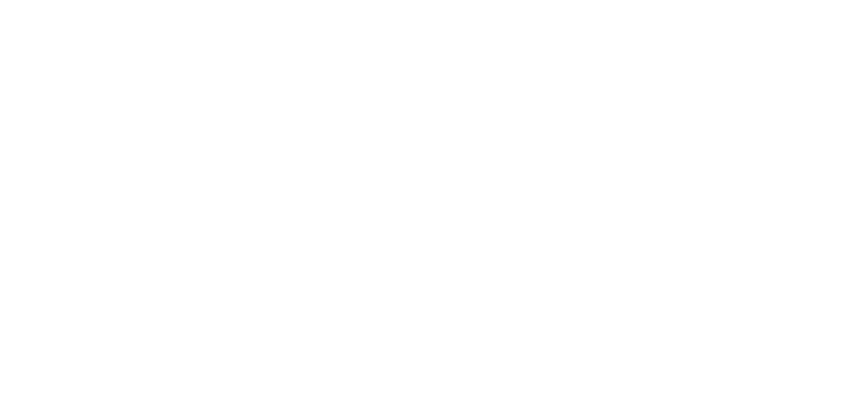
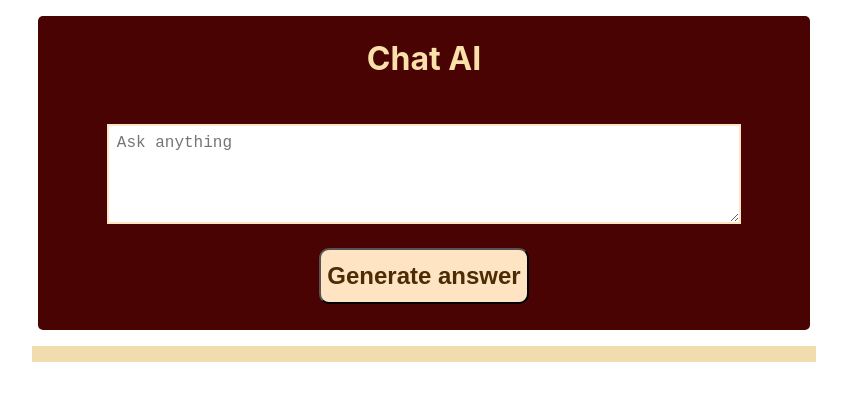
Before and after one commit to saarthakchopra/Krishi-Kaya, a React (Create React App) app in the folder krishikaya/: page /chatbot in a window 1280 px wide. Before the commit this address had no page. Shown: the top 400 px of the page, without its empty margins (216-1063 px from the left). Built offline with nearby package versions, Linux system fonts and the light colour scheme.

Commit message:
ChatBot integrated

```diff
--- a/krishikaya/package.json
+++ b/krishikaya/package.json
@@ -10,8 +10,10 @@
     "@testing-library/jest-dom": "^5.17.0",
     "@testing-library/react": "^13.4.0",
     "@testing-library/user-event": "^13.5.0",
+    "axios": "^1.6.8",
     "react": "^18.2.0",
     "react-dom": "^18.2.0",
+    "react-markdown": "^9.0.1",
     "react-router-dom": "^6.22.3",
     "react-scripts": "5.0.1",
     "react-select": "^5.8.0",
@@ -41,5 +43,8 @@
       "last 1 firefox version",
       "last 1 safari version"
     ]
+  },
+  "devDependencies": {
+    "tailwindcss": "^3.4.3"
   }
 }
--- a/krishikaya/src/App.js
+++ b/krishikaya/src/App.js
@@ -2,6 +2,7 @@
 import LandingPage from "./LandingPage";
 import WeatherForcast from "./Weather Forecast/WeatherForcast";
 import { Routes, Route, BrowserRouter as Router } from "react-router-dom";
+import ChatBot from "./chatbot/ChatBot";
 
 function App() {
   return (
@@ -9,6 +10,7 @@
       <Routes>
         <Route path="/" element={<LandingPage />} />
         <Route path="/weatherforecast" element={<WeatherForcast />} />
+      <Route path="/chatbot" element={<ChatBot/>}/>
       </Routes>
     </Router>
   );
--- /dev/null
+++ b/krishikaya/src/chatbot/ChatBot.jsx
@@ -0,0 +1,58 @@
+import React ,{useState} from 'react'
+import axios from "axios"
+import ReactMarkdown from "react-markdown"
+import './Chatbot.css'
+export default function ChatBot() {
+    const [question, setQuestion] = useState("");
+    const [answer, setAnswer] = useState("");
+    const [generatingAnswer, setGeneratingAnswer] = useState(false);
+
+    async function generateAnswer(e) {
+      setGeneratingAnswer(true);
+      e.preventDefault();
+      setAnswer("Loading your answer... \n It might take upto 10 seconds");
+      try {
+        const response = await axios({
+          url: "https://generativelanguage.googleapis.com/v1beta/models/gemini-pro:generateContent?key=AIzaSyCDmQNLkHfF-PHmiFa0In9qCGaUW6asWKk",
+          method: "post",
+          data: {
+            contents: [{ parts: [{ text: question }] }],
+          },
+        });
+
+        setAnswer(
+          response["data"]["candidates"][0]["content"]["parts"][0]["text"]
+        );
+      } catch (error) {
+        console.log(error);
+        setAnswer("Sorry - Something went wrong. Please try again!");
+      }
+
+      setGeneratingAnswer(false);
+    }
+
+    return (
+      <>
+        <div>
+          <form
+            onSubmit={generateAnswer}
+            className="chatcontainer"
+          >
+            <a href="#" target="_blank">
+              <h1><b>Chat AI</b></h1>
+            </a>
+            <textarea
+              required
+              value={question}
+              onChange={(e) => setQuestion(e.target.value)}
+              placeholder="Ask anything"
+            ></textarea>
+            <button type="submit"  disabled={generatingAnswer} > <b>Generate answer </b></button>
+          </form>
+          <div className="answer">
+            <ReactMarkdown className="p-3">{answer}</ReactMarkdown>
+          </div>
+        </div>
+      </>
+    );
+}
--- /dev/null
+++ b/krishikaya/src/chatbot/Chatbot.css
@@ -0,0 +1,48 @@
+.chatcontainer{
+    display: flex;
+    margin: auto;
+    flex-direction: column;
+    align-items: center;
+    justify-content: space-evenly;
+    background-color: rgb(74, 3, 3);
+    width:60vw;
+    margin-top:2vmin;
+    border-radius:5px;
+    padding:2px;
+    gap:3vmin;
+}
+
+.chatcontainer a{
+    text-decoration: none;
+    color:rgb(250, 225, 170)
+}
+.chatcontainer textarea{
+    width: 80%;
+    height:10vmin;
+    font-size: 2vmin;
+    padding:1vmin;
+    border: 2px solid bisque;
+}
+.chatcontainer button{
+    height:7vmin;
+    font-size: 3vmin;
+    color: rgb(76, 44, 5);
+    background-color:bisque ;
+    margin-bottom:3vmin;
+    border-radius: 10px;
+    cursor: pointer;
+}
+.chatcontainer button:hover{
+    transform: scale(0.95);
+}
+.answer{
+    display: flex;
+    justify-content: center;
+    font-size: 3vmin;
+    background-color: rgb(241, 220, 173);
+    width:60vw;
+    margin: auto;
+    margin-top:2vmin;
+    margin-bottom: 2vmin;
+    padding:1vmin;
+}
--- a/krishikaya/src/index.css
+++ b/krishikaya/src/index.css
@@ -1,3 +1,4 @@
+
 body {
   margin: 0;
   font-family: -apple-system, BlinkMacSystemFont, 'Segoe UI', 'Roboto', 'Oxygen',
```
Also changed, not shown: 1 other file (tests, documents, lock files or other folders).
